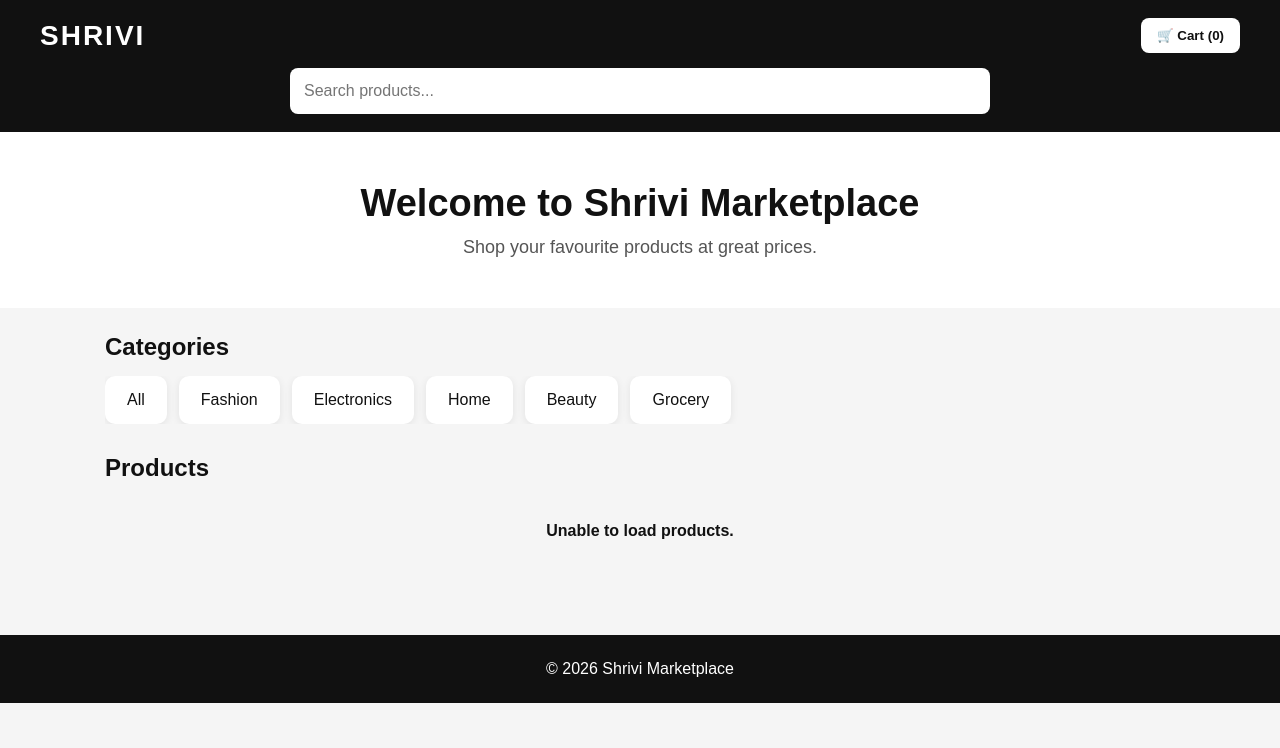
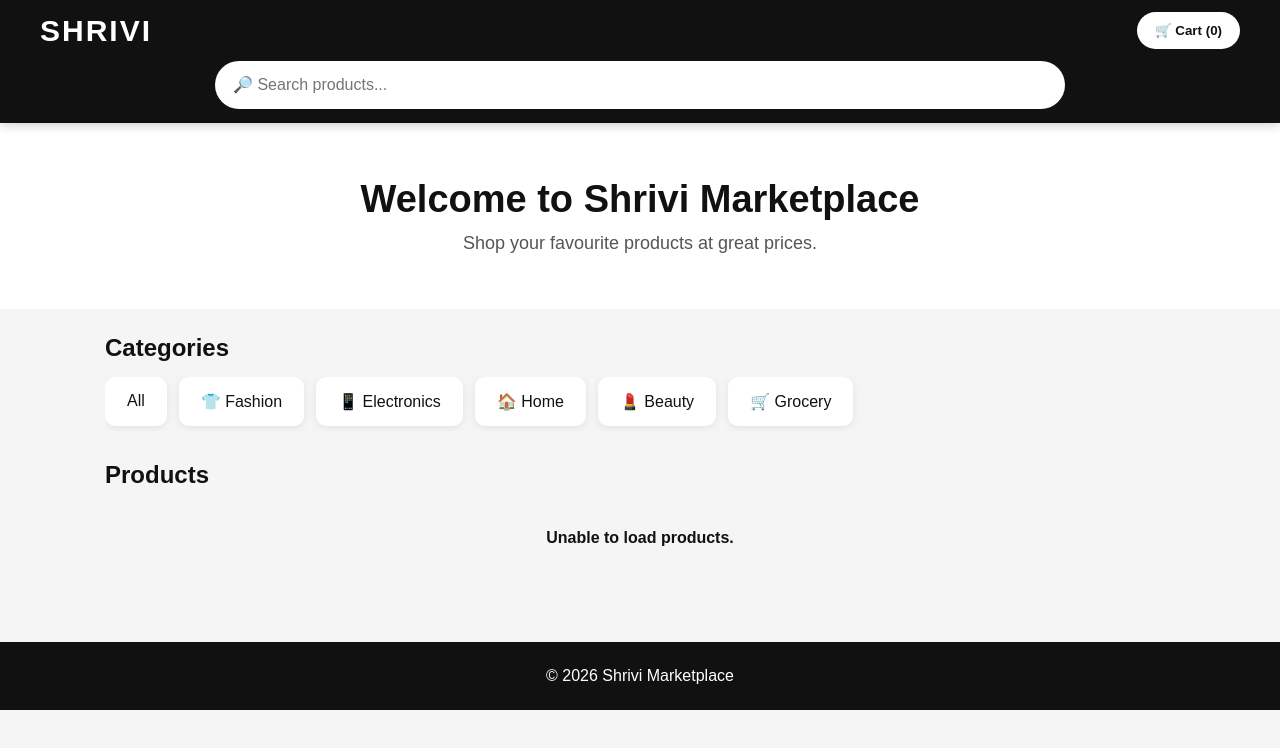
Before and after one commit to ab4661158-create/Shrivi--marketplace, a website: page customer.html in a window 1280 px wide. Drawn offline with Linux system fonts and the light colour scheme; no server answers.

Commit message:
Update customer.html

```diff
--- a/customer.html
+++ b/customer.html
@@ -18,13 +18,18 @@
       color: #111;
     }
 
+    /* =========================
+       HEADER
+    ========================= */
+
     header {
       background: #111;
       color: white;
-      padding: 18px;
+      padding: 12px 15px;
       position: sticky;
       top: 0;
-      z-index: 10;
+      z-index: 100;
+      box-shadow: 0 2px 10px rgba(0,0,0,0.2);
     }
 
     .top {
@@ -37,38 +42,52 @@
     }
 
     .logo {
-      font-size: 28px;
-      font-weight: bold;
+      font-size: 30px;
+      font-weight: 800;
       letter-spacing: 2px;
     }
 
     .cart-button {
       background: white;
       color: #111;
-      padding: 10px 16px;
-      border-radius: 8px;
+      padding: 11px 18px;
+      border-radius: 20px;
       font-weight: bold;
       border: none;
       cursor: pointer;
+      transition: 0.2s;
+    }
+
+    .cart-button:hover {
+      transform: scale(1.03);
     }
 
     .search {
-      max-width: 700px;
-      margin: 15px auto 0;
+      max-width: 850px;
+      margin: 12px auto 2px;
     }
 
     .search input {
       width: 100%;
-      padding: 14px;
+      padding: 15px 18px;
       border: none;
-      border-radius: 8px;
+      border-radius: 25px;
       font-size: 16px;
-    }
+      outline: none;
+    }
+
+    .search input:focus {
+      box-shadow: 0 0 0 3px rgba(255,255,255,0.15);
+    }
+
+    /* =========================
+       HERO
+    ========================= */
 
     .hero {
       background: white;
       text-align: center;
-      padding: 50px 20px;
+      padding: 55px 20px;
     }
 
     .hero h1 {
@@ -80,6 +99,10 @@
       color: #555;
       font-size: 18px;
     }
+
+    /* =========================
+       CATEGORIES
+    ========================= */
 
     .categories {
       max-width: 1100px;
@@ -96,6 +119,12 @@
       display: flex;
       gap: 12px;
       overflow-x: auto;
+      padding-bottom: 5px;
+      scrollbar-width: none;
+    }
+
+    .category-list::-webkit-scrollbar {
+      display: none;
     }
 
     .category {
@@ -105,7 +134,17 @@
       white-space: nowrap;
       box-shadow: 0 2px 8px rgba(0,0,0,0.08);
       cursor: pointer;
-    }
+      transition: 0.2s;
+    }
+
+    .category:hover {
+      transform: translateY(-2px);
+      box-shadow: 0 4px 12px rgba(0,0,0,0.12);
+    }
+
+    /* =========================
+       PRODUCTS
+    ========================= */
 
     .products {
       max-width: 1100px;
@@ -124,6 +163,12 @@
       border-radius: 12px;
       overflow: hidden;
       box-shadow: 0 2px 10px rgba(0,0,0,0.08);
+      transition: 0.2s;
+    }
+
+    .product:hover {
+      transform: translateY(-3px);
+      box-shadow: 0 6px 18px rgba(0,0,0,0.12);
     }
 
     .product-image {
@@ -149,6 +194,7 @@
 
     .product-info h3 {
       margin-bottom: 8px;
+      font-size: 18px;
     }
 
     .category-name {
@@ -161,6 +207,7 @@
       color: #555;
       font-size: 14px;
       margin-bottom: 10px;
+      line-height: 1.4;
     }
 
     .price {
@@ -178,6 +225,11 @@
       color: white;
       font-size: 15px;
       cursor: pointer;
+      transition: 0.2s;
+    }
+
+    .add:hover {
+      background: #333;
     }
 
     #loading,
@@ -193,7 +245,9 @@
       display: none;
     }
 
-    /* CART */
+    /* =========================
+       CART
+    ========================= */
 
     #cartPanel {
       display: none;
@@ -227,6 +281,7 @@
       overflow: hidden;
       border-radius: 8px;
       color: #888;
+      flex-shrink: 0;
     }
 
     .cart-item-image img {
@@ -291,7 +346,9 @@
       margin-bottom: 15px;
     }
 
-    /* CHECKOUT */
+    /* =========================
+       CHECKOUT
+    ========================= */
 
     #checkoutSection {
       margin-top: 30px;
@@ -307,7 +364,6 @@
       border: 1px solid #ccc;
       border-radius: 7px;
       font-size: 15px;
-      box-sizing: border-box;
     }
 
     #checkoutSection textarea {
@@ -345,6 +401,10 @@
       text-align: center;
     }
 
+    /* =========================
+       FOOTER
+    ========================= */
+
     footer {
       background: #111;
       color: white;
@@ -353,7 +413,12 @@
       margin-top: 30px;
     }
 
+    /* =========================
+       MOBILE
+    ========================= */
+
     @media (max-width: 800px) {
+
       .product-grid {
         grid-template-columns: repeat(2, 1fr);
       }
@@ -364,12 +429,13 @@
     }
 
     @media (max-width: 500px) {
+
       header {
-        padding: 14px;
+        padding: 12px;
       }
 
       .logo {
-        font-size: 22px;
+        font-size: 23px;
       }
 
       .cart-button {
@@ -377,6 +443,15 @@
         font-size: 14px;
       }
 
+      .search {
+        margin-top: 12px;
+      }
+
+      .search input {
+        padding: 13px 16px;
+        font-size: 15px;
+      }
+
       .hero {
         padding: 35px 15px;
       }
@@ -387,6 +462,14 @@
 
       .hero p {
         font-size: 16px;
+      }
+
+      .categories {
+        margin-top: 20px;
+      }
+
+      .category {
+        padding: 12px 18px;
       }
 
       .product-grid {
@@ -402,8 +485,21 @@
         padding: 10px;
       }
 
+      .product-info h3 {
+        font-size: 15px;
+      }
+
+      .description {
+        font-size: 12px;
+      }
+
       .price {
         font-size: 18px;
+      }
+
+      .add {
+        padding: 9px;
+        font-size: 13px;
       }
 
       .cart-item {
@@ -447,7 +543,7 @@
     <input
       type="text"
       id="searchInput"
-      placeholder="Search products..."
+      placeholder="🔎 Search products..."
       oninput="filterProducts()"
     >
 
@@ -475,46 +571,28 @@
 
   <div class="category-list">
 
-    <div
-      class="category"
-      onclick="filterCategory('All')"
-    >
+    <div class="category" onclick="filterCategory('All')">
       All
     </div>
 
-    <div
-      class="category"
-      onclick="filterCategory('Fashion')"
-    >
-      Fashion
+    <div class="category" onclick="filterCategory('Fashion')">
+      👕 Fashion
     </div>
 
-    <div
-      class="category"
-      onclick="filterCategory('Electronics')"
-    >
-      Electronics
+    <div class="category" onclick="filterCategory('Electronics')">
+      📱 Electronics
     </div>
 
-    <div
-      class="category"
-      onclick="filterCategory('Home')"
-    >
-      Home
+    <div class="category" onclick="filterCategory('Home')">
+      🏠 Home
     </div>
 
-    <div
-      class="category"
-      onclick="filterCategory('Beauty')"
-    >
-      Beauty
+    <div class="category" onclick="filterCategory('Beauty')">
+      💄 Beauty
     </div>
 
-    <div
-      class="category"
-      onclick="filterCategory('Grocery')"
-    >
-      Grocery
+    <div class="category" onclick="filterCategory('Grocery')">
+      🛒 Grocery
     </div>
 
   </div>
@@ -852,9 +930,7 @@ function filterProducts() {
 // CATEGORY
 // =========================
 
-function filterCategory(
-  category
-) {
+function filterCategory(category) {
 
   selectedCategory =
     category;
@@ -1219,9 +1295,7 @@ function changeQuantity(
 // REMOVE
 // =========================
 
-function removeFromCart(
-  id
-) {
+function removeFromCart(id) {
 
   cart =
     cart.filter(
```
